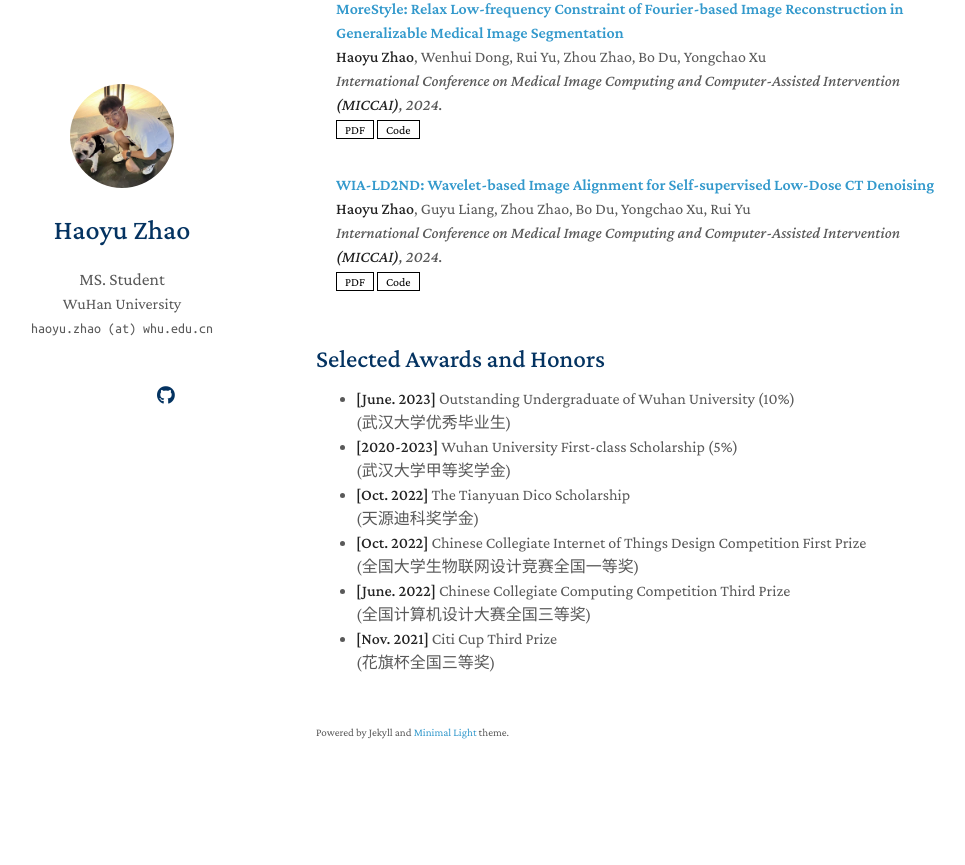
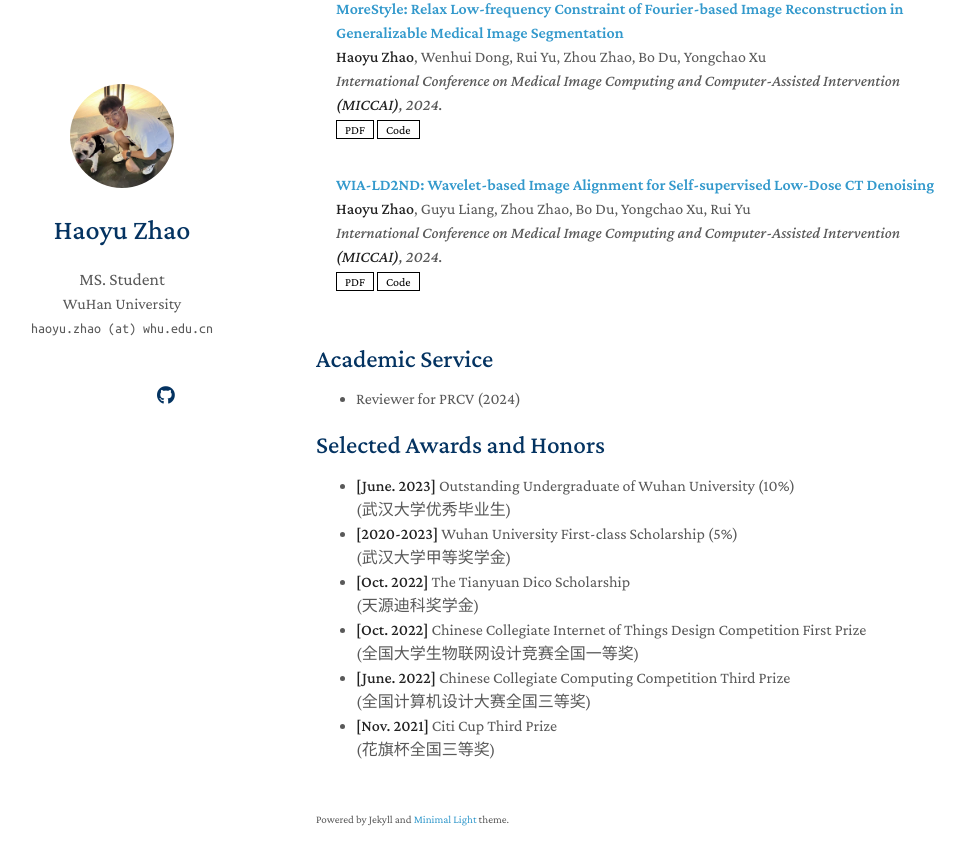
Before and after one commit to zhaohaoyu376/zhaohaoyu376.github.io, a Jekyll site: the page built from index.md, in a window 1280 px wide and 900 px high, scrolled down 798 px. Shown: the top 865 px of the window, without its empty margins (154-1119 px from the left). Built offline with Jekyll 4.4.1, drawn with Linux system fonts in a browser that asks for light colours; nearby versions of some CDN libraries; a style sheet for code colours, icons or effects is not loaded; our own code applies the rules of GitHub Pages for plain Markdown files; before the commit the page ends 1611 px from its top, so only the background shows below that.

Commit message:
Update index.md

```diff
--- a/index.md
+++ b/index.md
@@ -19,6 +19,10 @@ Haoyu Zhao currently is a 1th-year Master student in School of Computer Science
 
 {% include_relative _includes/publications.md %}
 
+
+## Academic Service
+- Reviewer for PRCV (2024)
+
 ## Selected Awards and Honors
 - **[June. 2023]** Outstanding Undergraduate of Wuhan University (10%)
     (武汉大学优秀毕业生)
```
